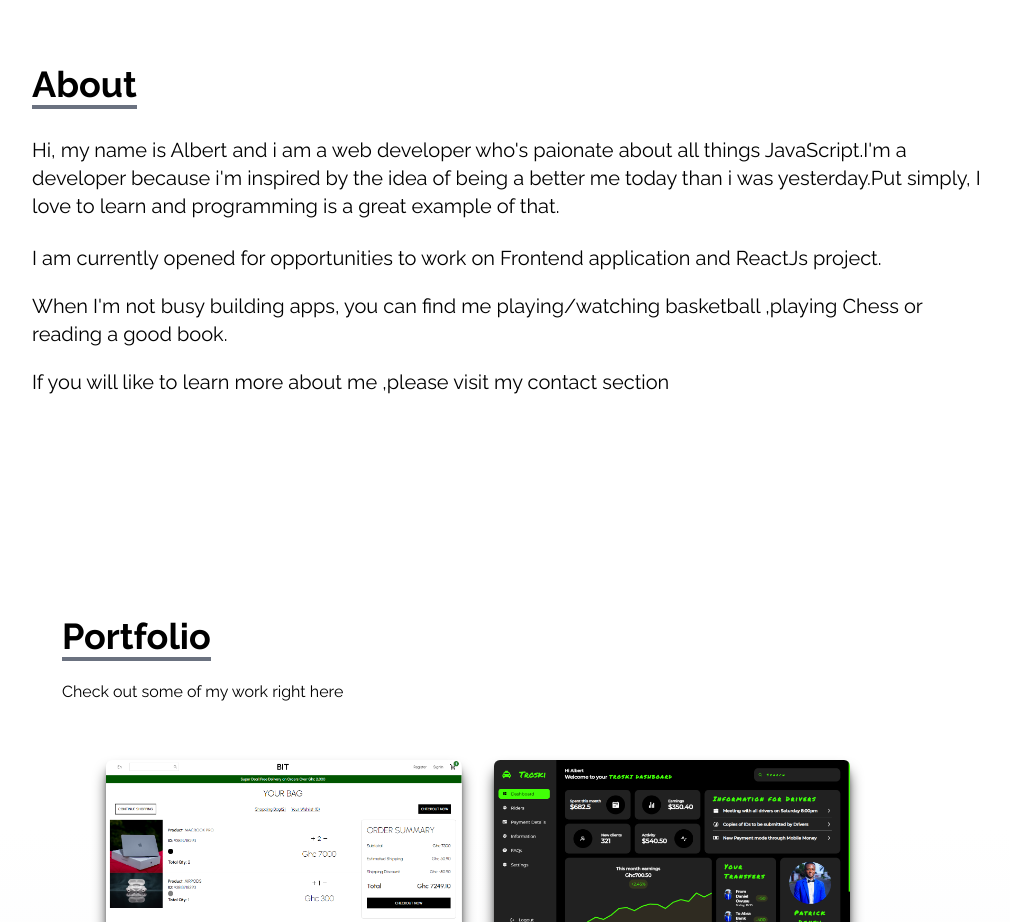
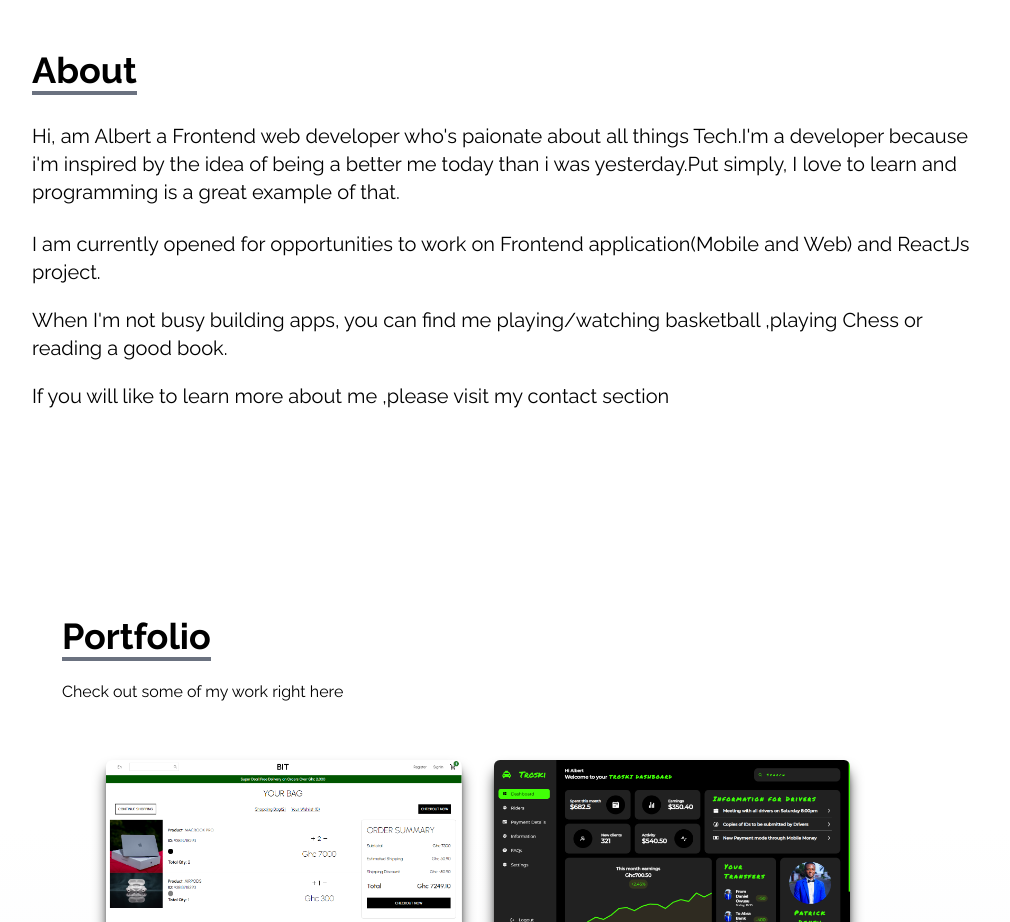
Before and after one commit to alb1nut/portfolio, a React (Create React App) app: page / in a window 1280 px wide. Shown: the part 980-1902 px from the top of the page, without its empty margins (162-1172 px from the left). Built offline with nearby package versions, Linux system fonts and the light colour scheme.

Commit message:
updated about section

```diff
--- a/src/components/About.jsx
+++ b/src/components/About.jsx
@@ -14,8 +14,8 @@ const About = () => {
         </div>
 
         <p className="text-lg mr-10 md:text-xl  mt-5">
-          Hi, my name is Albert and i am a web developer who's paionate about all
-          things JavaScript.I'm a developer because i'm inspired by the idea of
+          Hi, am Albert a Frontend web developer who's paionate about all
+          things Tech.I'm a developer because i'm inspired by the idea of
           being a better me today than i was yesterday.Put simply, I love to
           learn and programming is a great example of that.
         </p>
@@ -24,7 +24,7 @@ const About = () => {
 
         <p className="text-lg mr-10 md:text-xl mb-5">
           I am currently opened for  opportunities to work on Frontend
-          application and ReactJs project.
+          application(Mobile and Web) and ReactJs project.
         </p>
         <p className="text-lg mr-10 md:text-xl mb-5">
           When I'm not busy building apps, you can find me playing/watching
```
